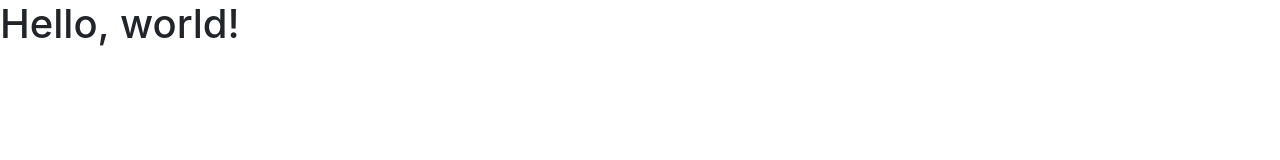
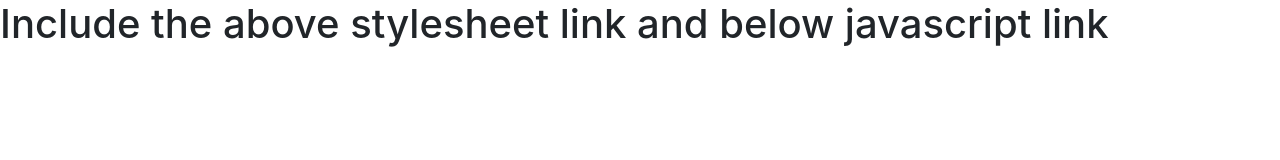
Before and after one commit to kallempudigoutham/Web-Development, a plain HTML site: page Bootstrap - Installation/index.html in a window 1280 px wide. Drawn offline with nearby package versions, Linux system fonts and the light colour scheme.

Commit message:
updated istallation message

```diff
--- a/Bootstrap - Installation/index.html
+++ b/Bootstrap - Installation/index.html
@@ -12,7 +12,7 @@
 </head>
 
 <body>
-  <h1>Hello, world!</h1>
+  <h1>Include the above stylesheet link and below javascript link</h1>
 
   <!-- Optional JavaScript -->
   <!-- jQuery first, then Popper.js, then Bootstrap JS -->
```
